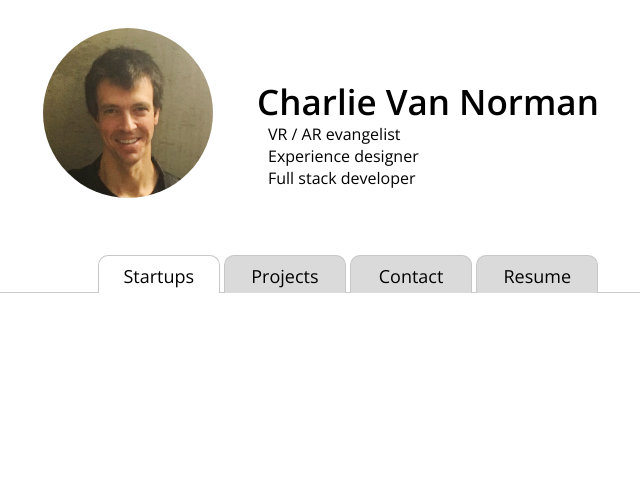
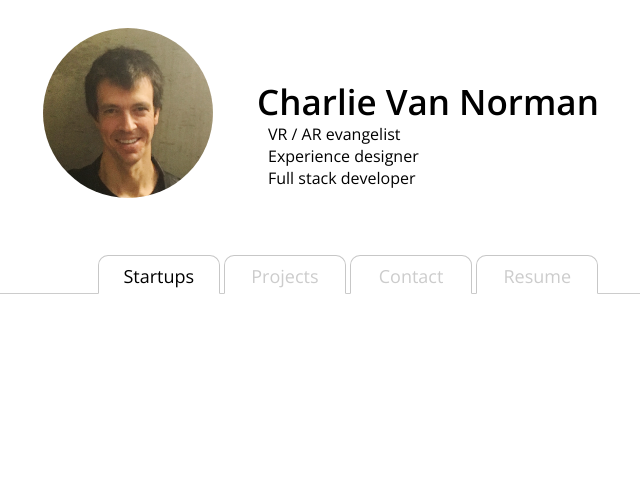
Before and after one commit to vannorman/zannorman, a Django app: template charlievannorman/templates/home.html in a window 1280 px wide. Shown: the top 493 px of the page, without its empty margins (292-932 px from the left). Before the commit the page ends 293 px from the top, so only its background shows below. Run offline with Django 3.2, Linux system fonts and the light colour scheme; the template is opened without the code that fills it, so the values that code supplies are empty.

Commit message:
whiter tabs

```diff
--- a/static/css/home.css
+++ b/static/css/home.css
@@ -98,7 +98,6 @@ body {
 	border:1px solid #c7c7c7;
 	border-bottom:0;
 	display:inline-block;
-	background-color: #dadada;
 	padding: 8px 0 5px 0;
 	font-size:18px;
 
@@ -111,14 +110,15 @@ body {
 	border-top-right-radius: 10px;
 	position:relative;
 	z-index:101;
+	color:#ccc;
+	border-bottom:1px solid white;
 }
 
 #tabs > ul > .selected {
-	background-color:white;
+	color:black;
 }
 
 #tabs > ul > li:hover {
-	background-color:white;
 	cursor:pointer;
 }
 
```
Also changed, not shown: 1 other file.
